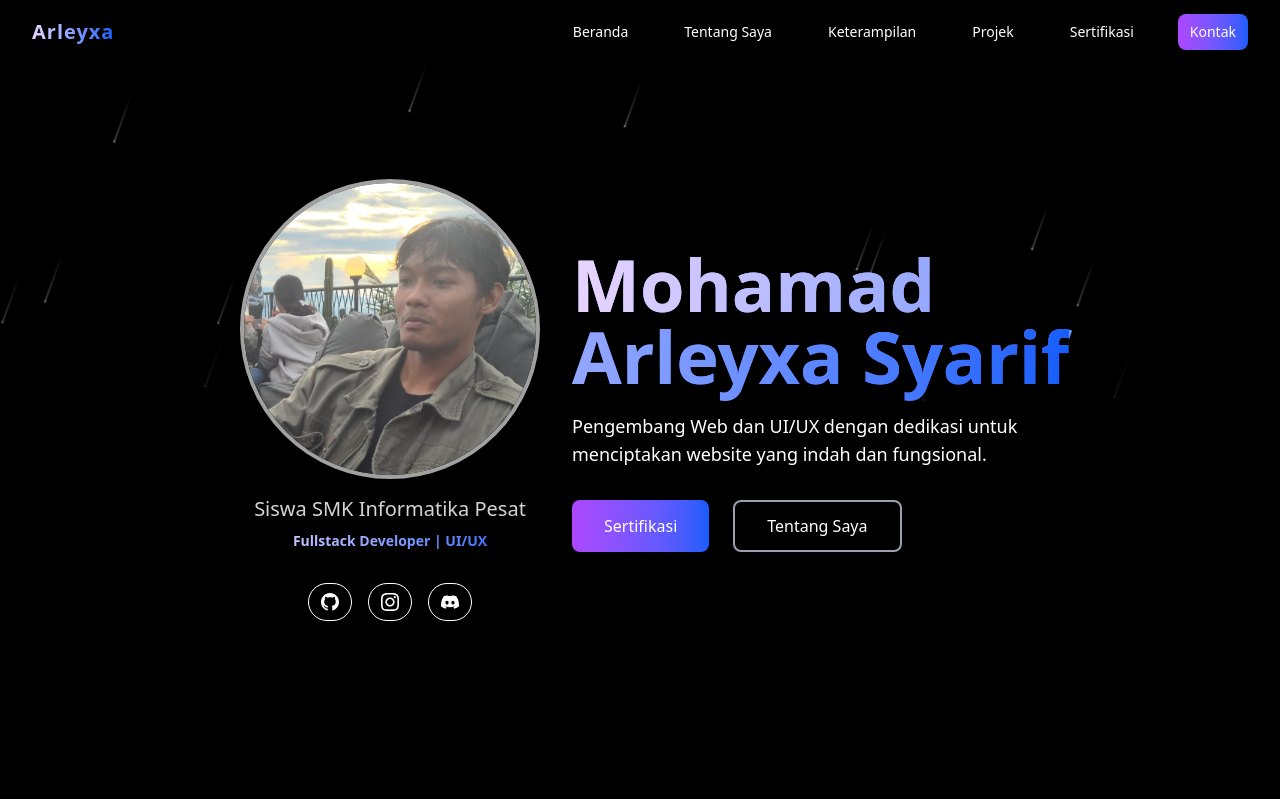
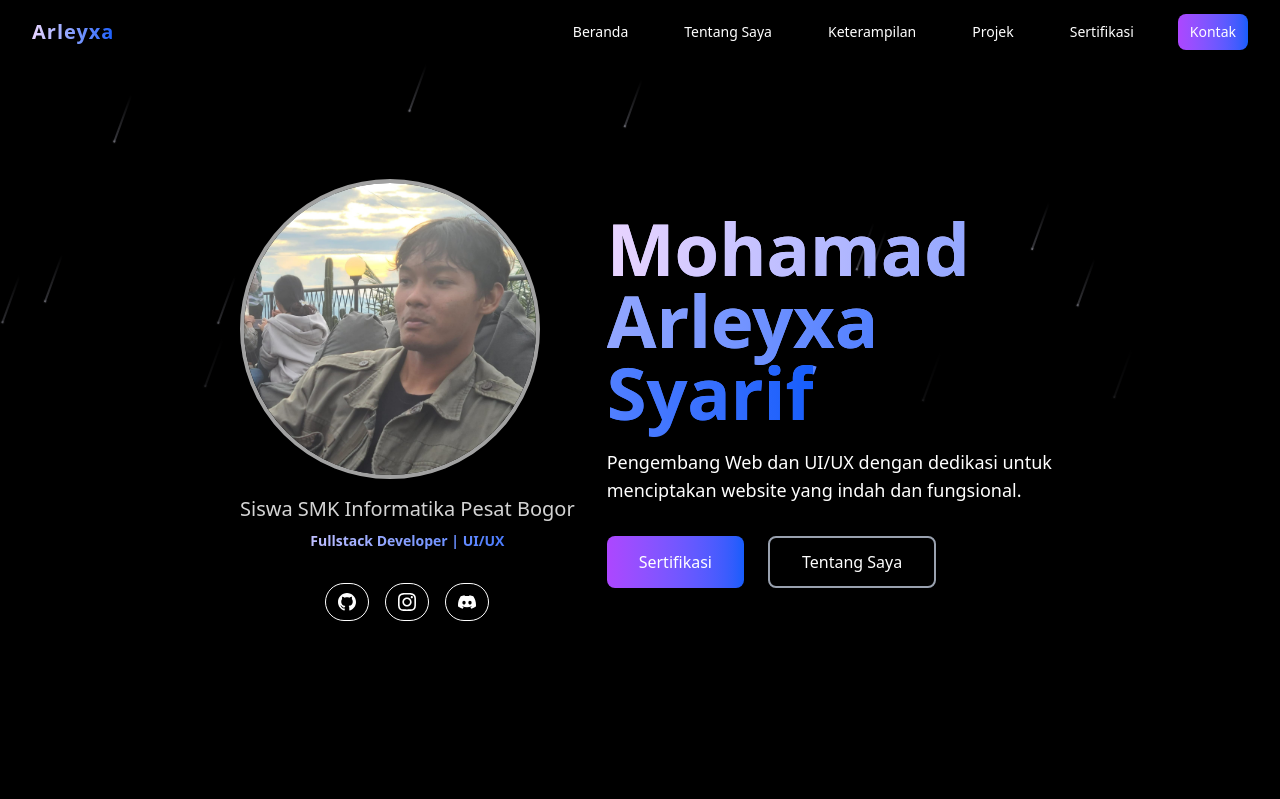
Before and after one commit to ArleyxaSyarif/Portofolio-Alek, a Next.js app: page / in a window 1280 px wide. Shown: the top 799 px of the page. Built offline with nearby package versions, Linux system fonts and the light colour scheme.

Commit message:
update baru

```diff
--- a/src/components/ui/Profile.tsx
+++ b/src/components/ui/Profile.tsx
@@ -37,7 +37,7 @@ const Profile = () => {
             transition={{ duration: 0.6, delay: 0.3, ease: "easeOut" }}
             className="relative z-10 text-center text-base md:text-xl mt-4 text-neutral-300"
           >
-            Siswa SMK Informatika Pesat
+            Siswa SMK Informatika Pesat Bogor
           </motion.p>
           <motion.p
             initial={{ opacity: 0, y: 10 }}
```
